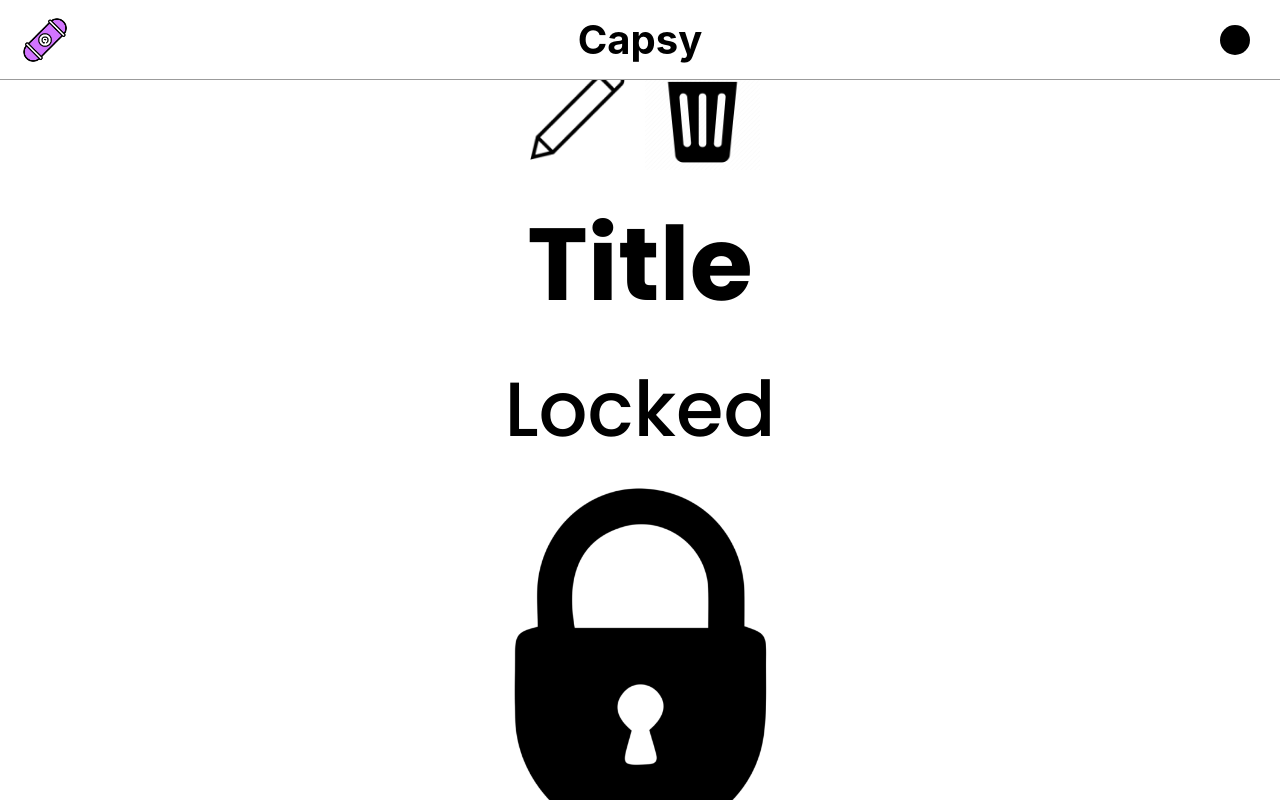
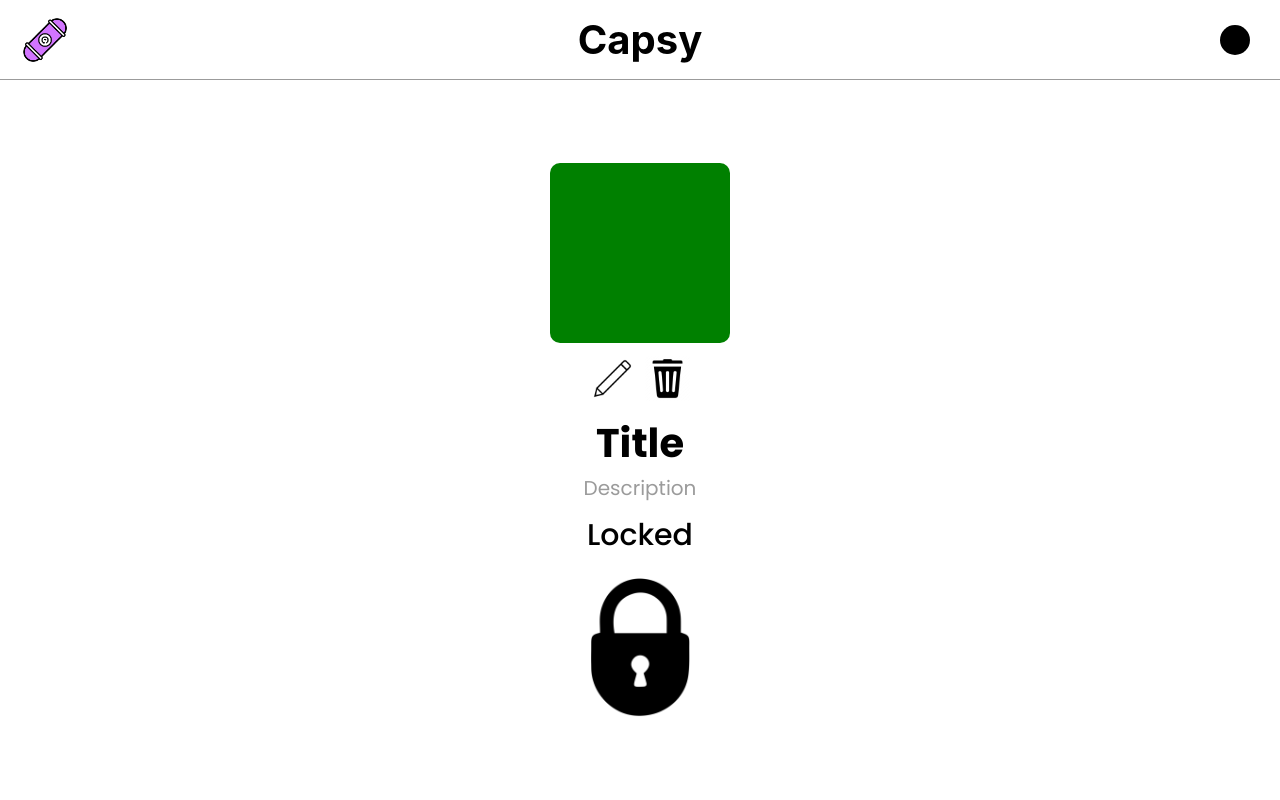
Before and after one commit to alexandvo/capsy, a React (Create React App) app in the folder frontend/: page /capsules/1 in a window 1280 px wide. Built offline with nearby package versions, Linux system fonts and the light colour scheme.

Commit message:
make capsule info responsive and at routing for signup and login

```diff
--- a/frontend/src/pages/login.js
+++ b/frontend/src/pages/login.js
@@ -1,6 +1,7 @@
 import "../stylesheets/login-signup.css";
 import logoIcon from "../assets/imgs/time-capsule-icon.png";
-import "../stylesheets/global.css"
+import "../stylesheets/global.css";
+import { Link } from "react-router-dom";
 
 const Login = () => {
   return (
@@ -27,7 +28,9 @@ const Login = () => {
       </div>
       <div className="signUpContainer">
         <p>Don't have an account?</p>
-        <p className="link">Sign up</p>
+        <Link to="/signup" style={{ color: "black" }}>
+          <p className="link">Sign up</p>
+        </Link>
       </div>
     </>
   );
--- a/frontend/src/pages/signup.js
+++ b/frontend/src/pages/signup.js
@@ -1,6 +1,7 @@
 import "../stylesheets/login-signup.css";
 import logoIcon from "../assets/imgs/time-capsule-icon.png";
-import "../stylesheets/global.css"
+import "../stylesheets/global.css";
+import { Link } from "react-router-dom";
 
 const Signup = () => {
   return (
@@ -27,7 +28,9 @@ const Signup = () => {
       </div>
       <div className="signUpContainer">
         <p>Already have an account?</p>
-        <p className="link">Log in</p>
+        <Link to="/login" style={{ color: "black" }}>
+          <p className="link">Log in</p>
+        </Link>
       </div>
     </>
   );
--- a/frontend/src/stylesheets/capsuleInfo.css
+++ b/frontend/src/stylesheets/capsuleInfo.css
@@ -69,3 +69,24 @@
     height: calc(100vh - 80px);
   }
 }
+
+@media (min-width: 500px) {
+  #pfpWrap {
+    height: 180px;
+  }
+  #buttonWrap {
+    height: 50px;
+  }
+  #mainContainer h1 {
+    font-size: 40px;
+  }
+  #desc {
+    font-size: 20px;
+  }
+  #status {
+    font-size: 30px;
+  }
+  #lock {
+    width: 100px;
+  }
+}
```
